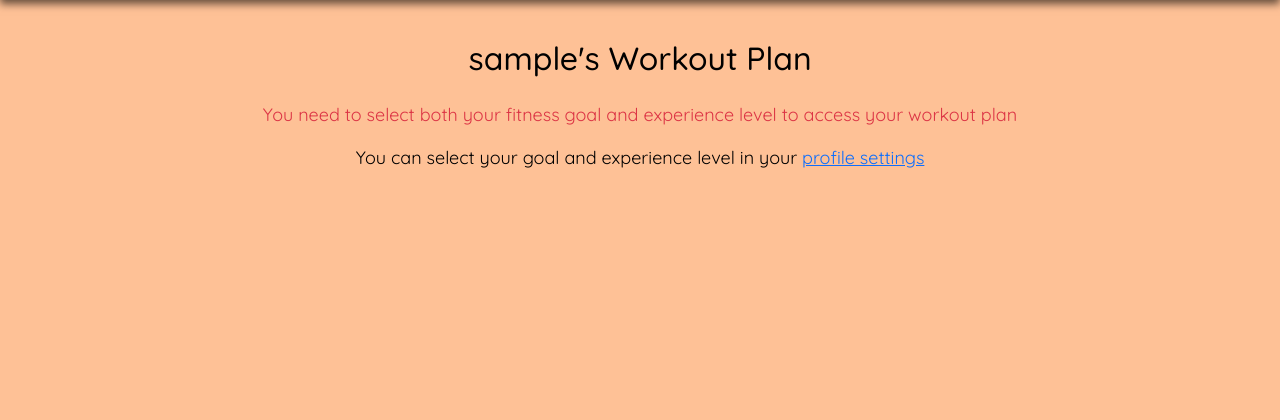
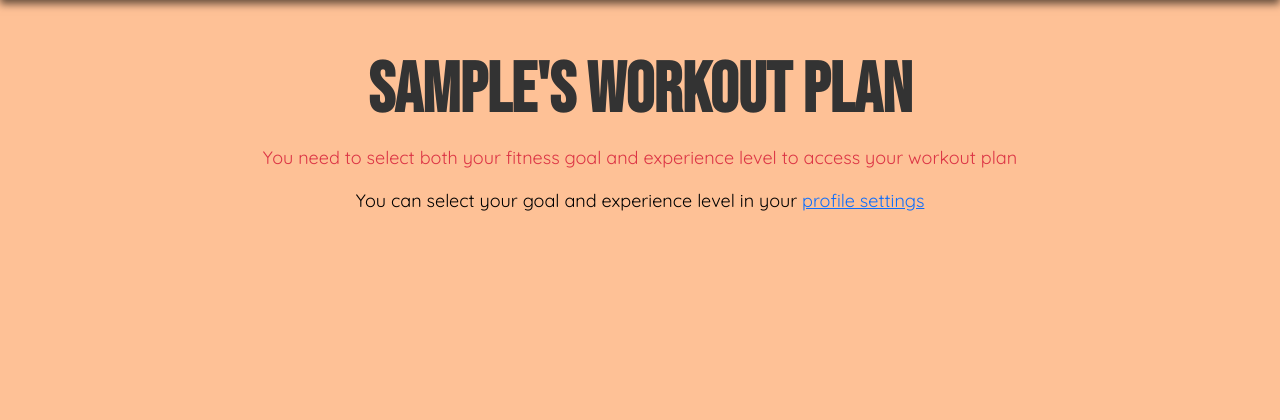
Before and after one commit to emilyryalls/git_final_project, a Flask app: page /my_workouts in a window 1280 px wide. Shown: the part 109-529 px from the top of the page. Run offline with Flask 3, Linux system fonts and the light colour scheme; the visitor is signed in with stand-in values (Sample User, id 1).

Commit message:
EDIT: edited workout plan page title to be consistent

```diff
--- a/application/templates/member_workouts.html
+++ b/application/templates/member_workouts.html
@@ -3,7 +3,7 @@
 {% block body_content %}
 
 <div class="container mt-5">
-    <h2 class="text-center mb-4">{{ session.user }}'s Workout Plan</h2>
+    <div class="workout-video-title">{{ session.user }}'s Workout Plan</div>
 
     {% if fitness_goal is none and experience is none %}
     <div class="d-flex flex-column" style="min-height: 100vh;">
```
